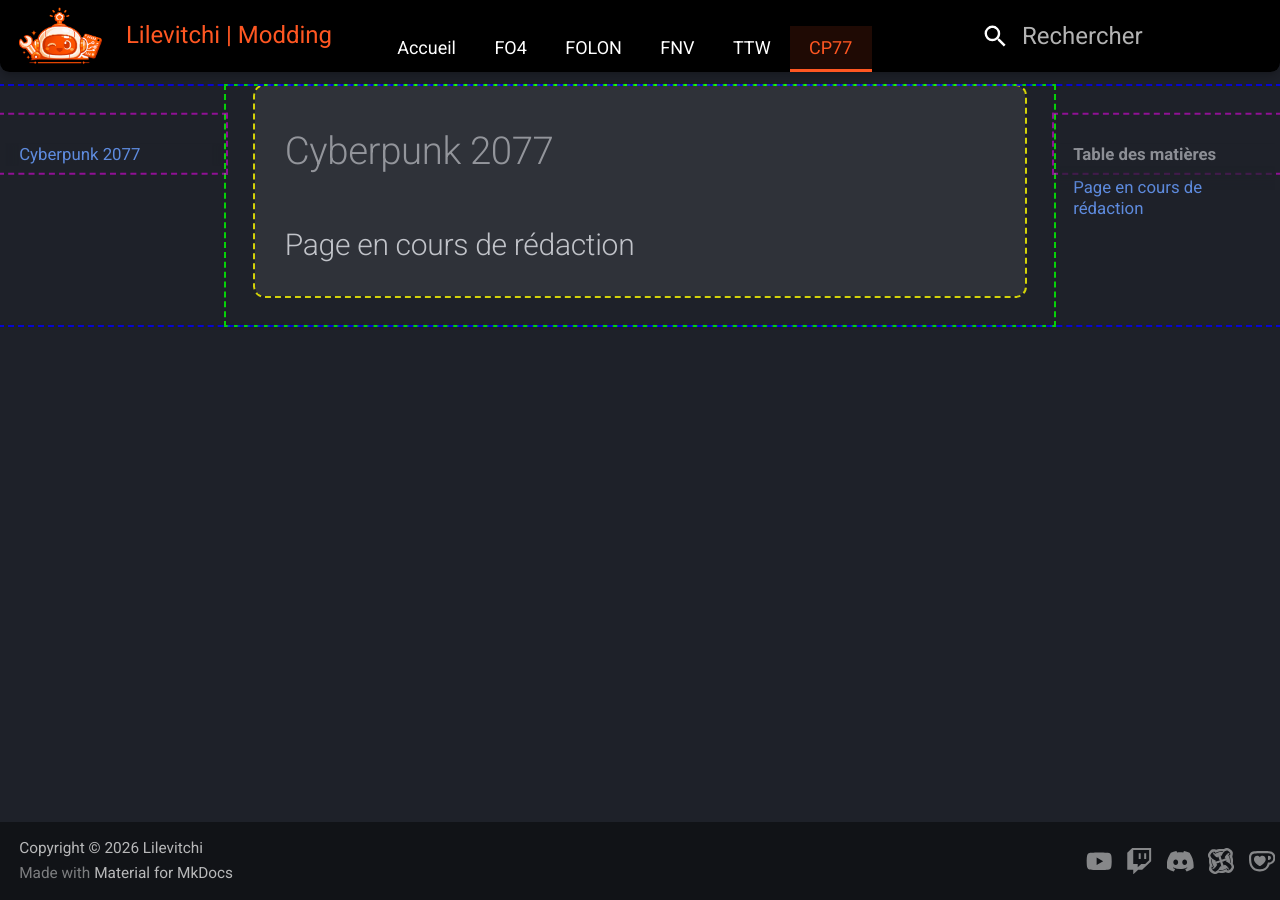
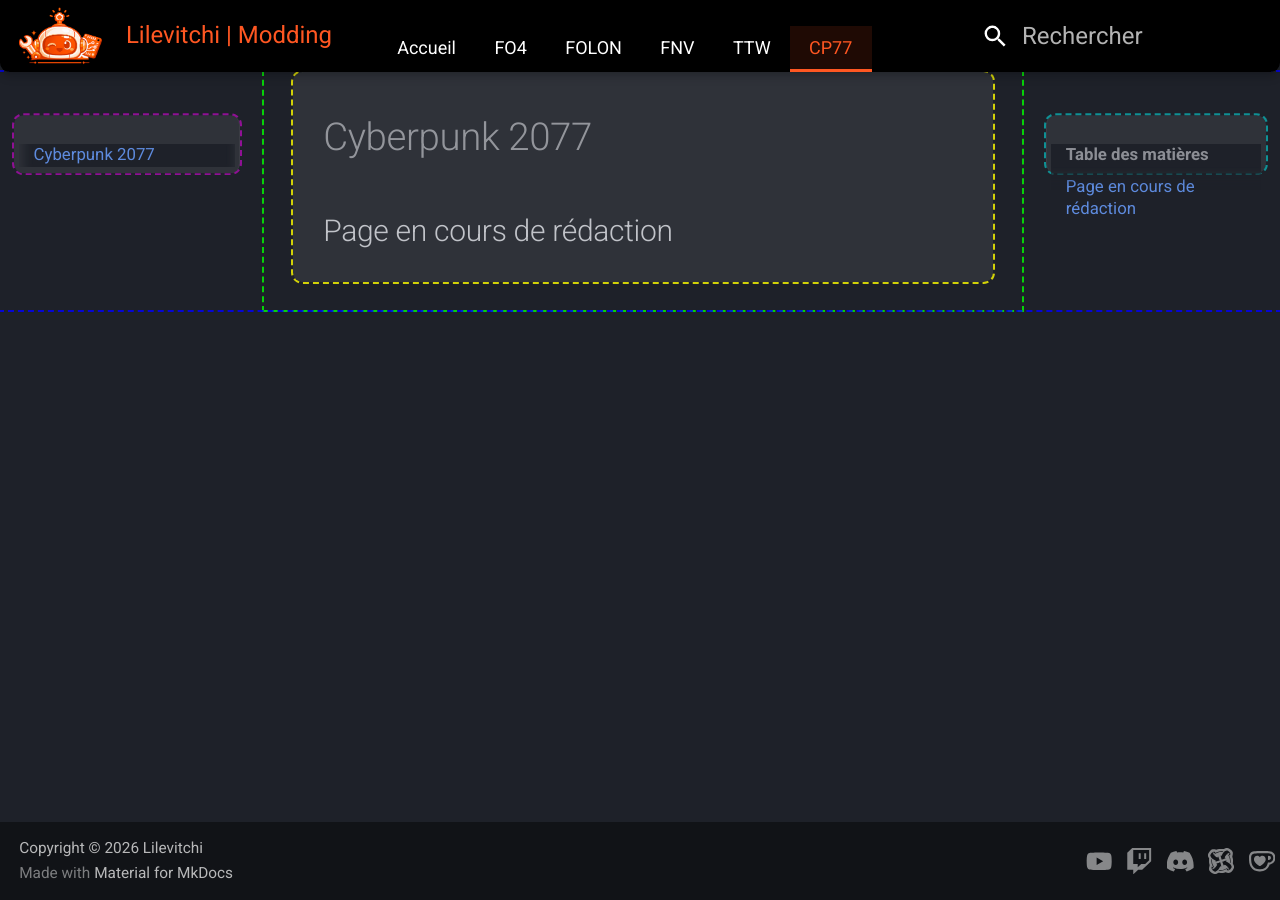
Before and after one commit to Lilevitchi/lilevitchi.github.io, an MkDocs documentation site: the page built from docs/cyberpunk/index.md, in a window 1280 px wide. Built offline with MkDocs 1.6.1 and Material for MkDocs 9.7.7, drawn with Linux system fonts in a browser that asks for light colours.

Commit message:
Update extra.css

```diff
--- a/docs/stylesheets/extra.css
+++ b/docs/stylesheets/extra.css
@@ -259,7 +259,8 @@
     display: flex;
     max-width: none;
     width: 100%;
-    margin-top: var(--space-sm);
+    gap: var(--space-md);
+    padding: 0 var(--space-sm);
     outline: 2px dashed rgba(0, 0, 255, 0.8); /* Bleu (Debug) */
 }
 
@@ -277,10 +278,24 @@
     outline: 2px dashed rgba(255, 255, 0, 0.8); /* Jaune (Debug) */
 }
 
-[data-md-color-scheme] .md-sidebar {
+/* --- SIDEBAR GAUCHE (Navigation) --- */
+[data-md-color-scheme] .md-sidebar--primary {
     width: 226px;
     flex-shrink: 0;
+    background-color: var(--tab-bg-hover);
+    border-radius: var(--radius-sm);
+    border-right: 1px solid rgba(255, 255, 255, 0.05);
     outline: 2px dashed rgba(255, 0, 255, 0.5); /* Rose (Debug) */
+}
+
+/* --- SIDEBAR DROITE (Sommaire / Table des matières) --- */
+[data-md-color-scheme] .md-sidebar--secondary {
+    width: 220px;
+    flex-shrink: 0;
+    background-color: var(--tab-bg-hover);
+    border-radius: var(--radius-sm);
+    border-left: 1px solid rgba(255, 255, 255, 0.05);
+    outline: 2px dashed rgba(0, 255, 255, 0.5); /* Cyan (Debug) */
 }
 
 /*[data-md-color-scheme] .md-main__inner,
```
